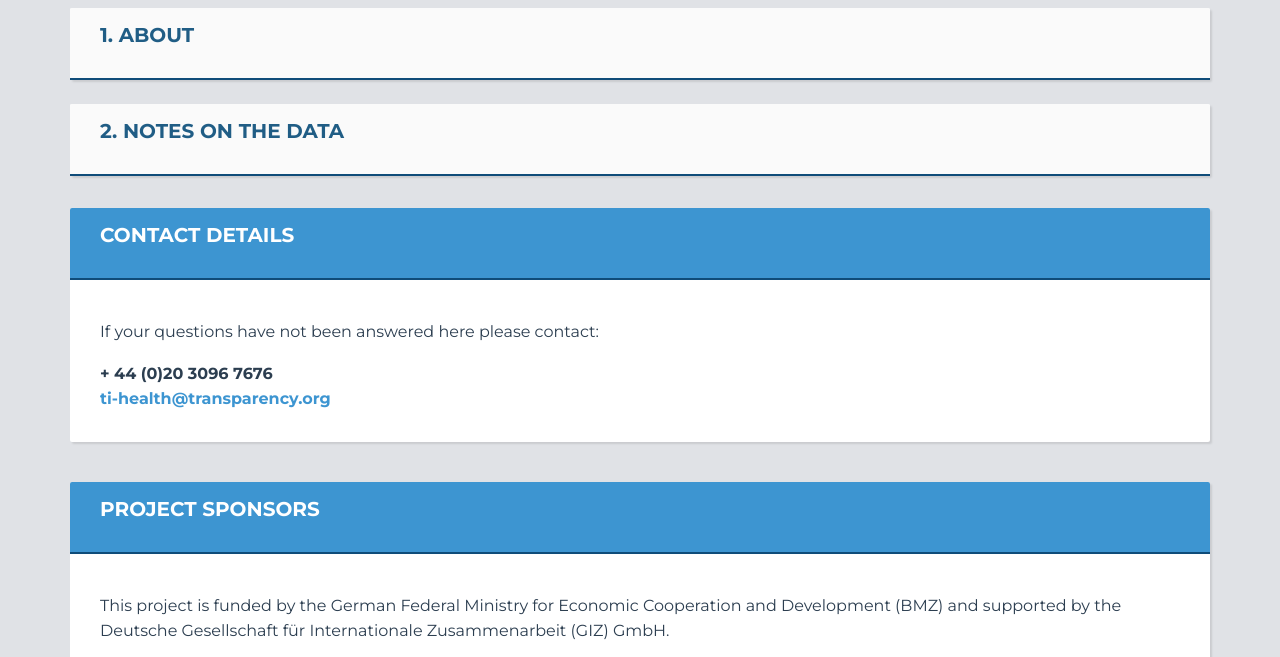
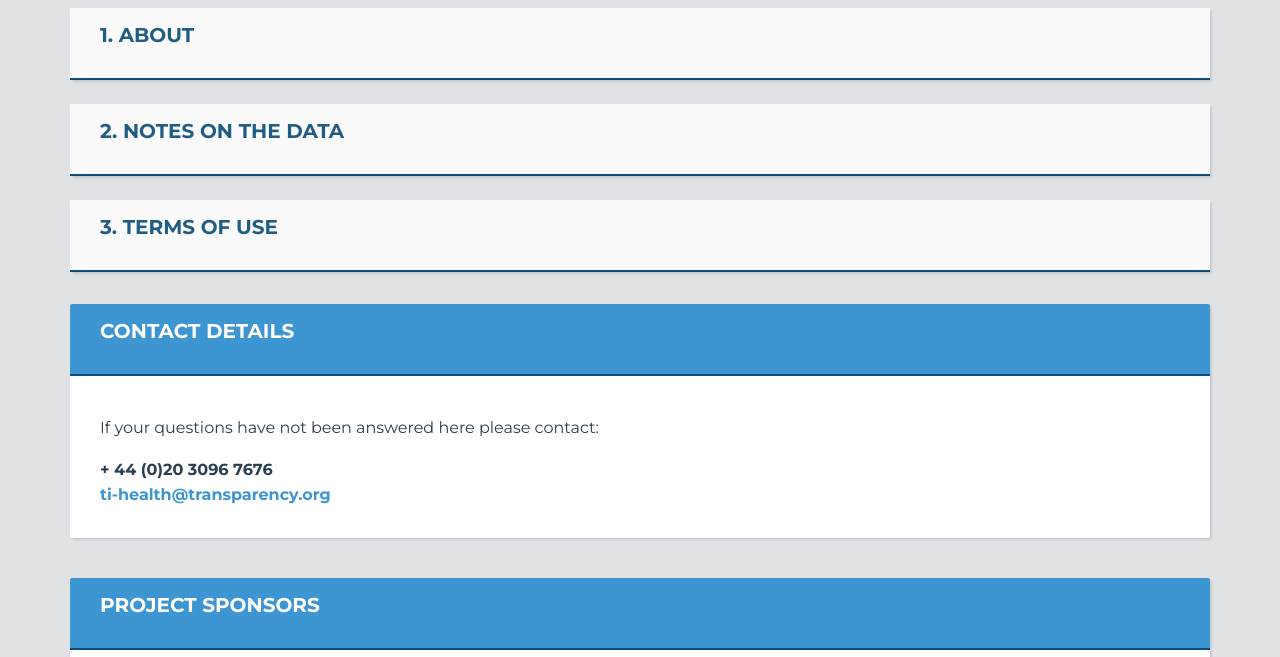
Before and after one commit to twright8/atlas_clean, a PHP site: page /about.php in a window 1280 px wide. Shown: the part 92-749 px from the top of the page. Run offline with PHP 8.4, Linux system fonts and the light colour scheme.

Commit message:
added terms of use

```diff
--- a/public/about.php
+++ b/public/about.php
@@ -152,6 +152,43 @@
             </div>
           </div>
 
+          <!-- TERMS OF USE SECTION -->
+          <div class="panel panel-default">
+            <div class="panel-heading">
+              <h1 class="panel-title">
+                <a data-toggle="collapse" data-parent="#accordion" href="#collapseTerms">3. TERMS OF USE</a>
+              </h1>
+            </div>
+            <div id="collapseTerms" class="panel-collapse collapse in">
+              <div class="panel-body">
+                <h3>1. Introduction</h3>
+                <p>Welcome to the Global Health Atlas ("the Tool"), a project by Transparency International (UK). By accessing or using the Tool, you agree to comply with and be bound by these Terms of Use.</p>
+
+                <h3>2. Permitted Use</h3>
+                <p>You are granted a limited license to access and use the Tool for personal, non-commercial, and informational purposes only. This includes viewing the data on the dashboard and using the provided "Export" function to download a limited set of metadata (article title, date, and link) for personal analysis and reporting.</p>
+
+                <h3>3. Prohibited Uses</h3>
+                <p>You may not, directly or indirectly:</p>
+                <ul>
+                  <li>Use the Tool or any data derived from it for any commercial purposes.</li>
+                  <li>Resell, sublicense, or redistribute any data obtained from the Tool to any third party.</li>
+                  <li>Use the Tool to create a service or product that is competitive with the Tool or its underlying data provider.</li>
+                  <li>Use any automated means, such as bots or scrapers, to access or copy data from the Tool.</li>
+                  <li>Remove or obscure any proprietary notices, including attribution to our data provider.</li>
+                </ul>
+
+                <h3>4. Intellectual Property</h3>
+                <p>The underlying news data is the property of our data provider. You are not granted any license to the underlying full-text news content. You must not, directly or indirectly: (i) reverse engineer, decompile, copy, mirror, disassemble, or otherwise attempt to discover or reproduce the source code, object code, or underlying structure, feature, function, user interface, ideas, know-how, or algorithms</p>
+
+                <h3>5. Attribution</h3>
+                <p>Where you present or cite data obtained from the Tool in any report,  publication, website, or other external publicity,  you must provide clear attribution, for example: "Data sourced from the Global Health Atlas by Transparency International (UK), powered by data from Newscatcher."</p>
+
+                <h3>6. Disclaimer and Limitation of Liability</h3>
+                <p>The Tool and all data are provided "as is" without warranty of any kind. Transparency International (UK) is not liable for any damages arising from the use of the Tool.</p>
+              </div>
+            </div>
+          </div>
+
           <!-- CONTACTS -->
           <div class="panel panel-default panel-static">
             <div class="panel-heading">
@@ -177,10 +214,10 @@
                 <a href="#">PROJECT SPONSORS</a>
               </h2>
             </div>
-            <div id="contact" class="panel-collapse">
+            <div id="contact" class="panel-collapse"> <!-- Note: This ID "contact" is duplicated from the section above. This might be an issue for anchor links or JS targeting IDs, but I am not changing existing code. -->
               <div class="panel-body">
                 <p>This project is funded by the German Federal Ministry for Economic Cooperation and Development (BMZ) and supported by the Deutsche Gesellschaft für Internationale Zusammenarbeit (GIZ) GmbH.</p>
-                <img src="https://www.giz.de/static/cdc_en/images/images_content_460x160/CDC/ELdZ_eng.png" alt="GIZ Logo" style="max-width:500px;">
+                <img src="https://www.giz.de/static/en/images/giz-logo.gif" alt="GIZ Logo" style="max-width:500px;">
               </div>
             </div>
           </div>
```
